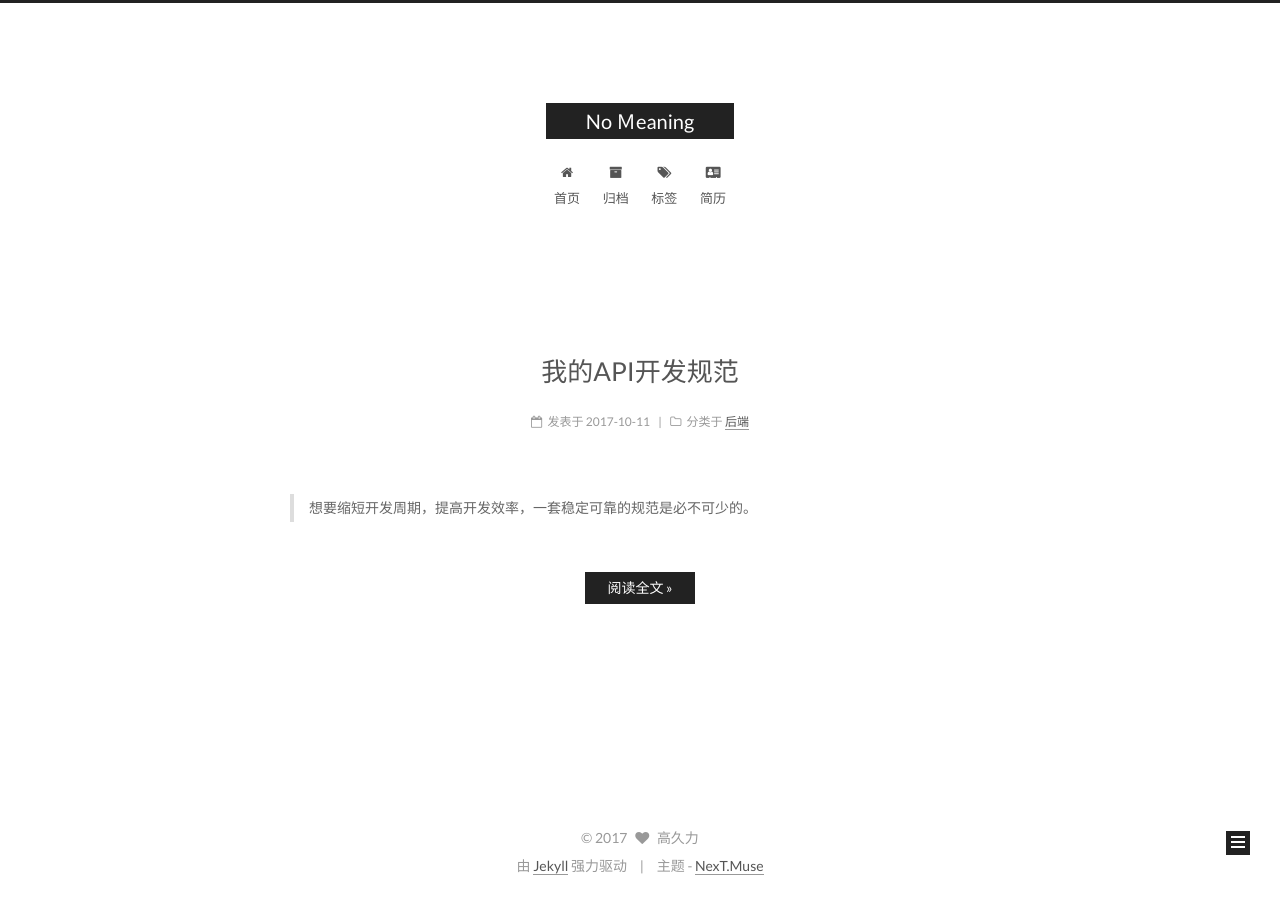
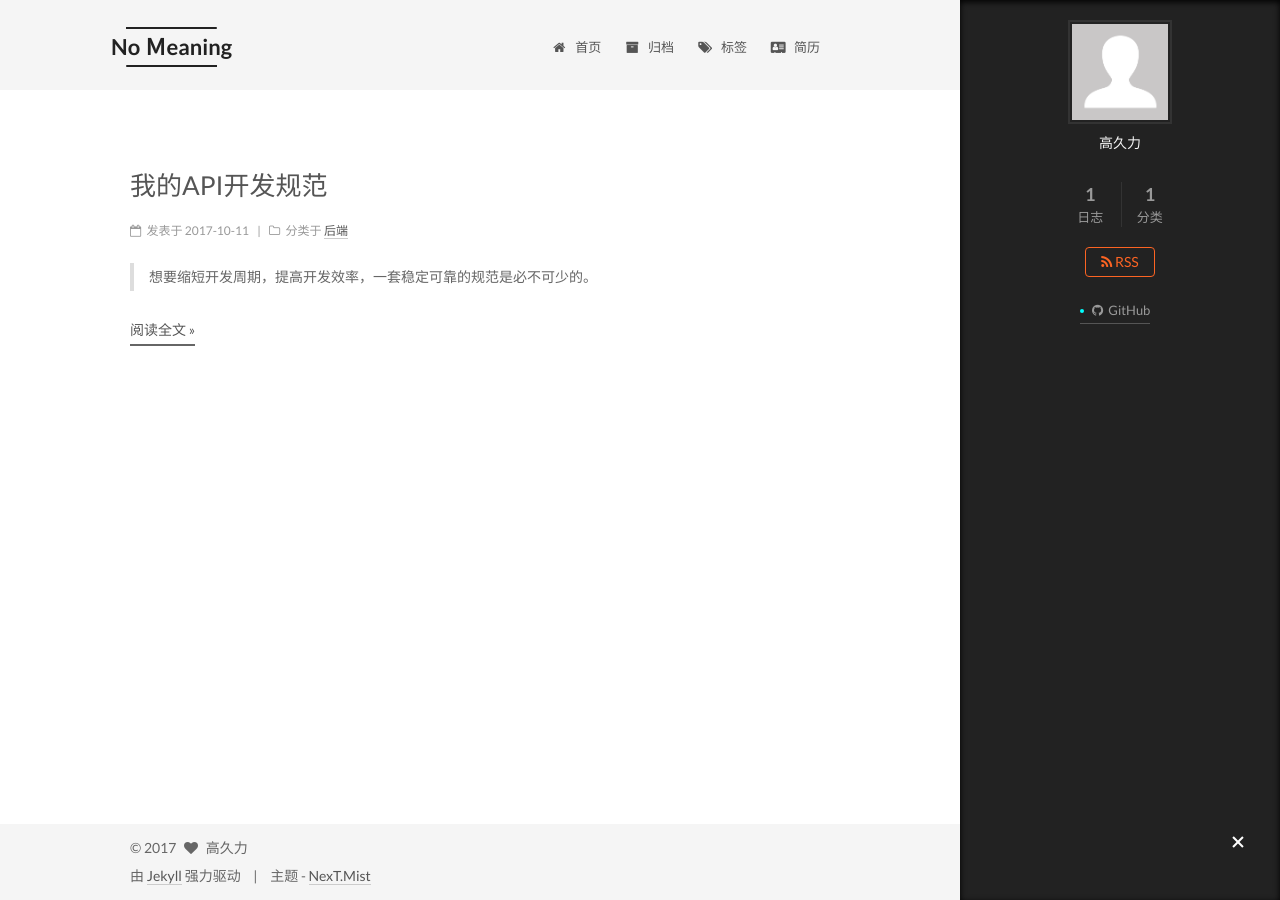
Before and after one commit to wuqiangroy/gaojiuli.github.io, a Jekyll site: the page built from index.html, in a window 1280 px wide. Built offline with Jekyll 4.4.1, drawn with Linux system fonts in a browser that asks for light colours; the list of posts is cut into pages by our own code.

```diff
--- a/_config.yml
+++ b/_config.yml
@@ -153,8 +153,8 @@ menu_icons:
 # ---------------------------------------------------------------
 
 # Schemes
-scheme: Muse
-#scheme: Mist
+#scheme: Muse
+scheme: Mist
 #scheme: Pisces
 
 
@@ -258,16 +258,16 @@ toc:
 
 sidebar:
   # Sidebar Position, available value: left | right
-  position: left
-  #position: right
+  #position: left
+  position: right
 
   # Sidebar Display, available value:
   #  - post    expand on posts automatically. Default.
   #  - always  expand for all pages automatically
   #  - hide    expand only when click on the sidebar toggle icon.
   #  - remove  Totally remove sidebar including sidebar toggle.
-  display: post
-  #display: always
+  #display: post
+  display: always
   #display: hide
   #display: remove
 
@@ -276,7 +276,7 @@ sidebar:
   offset_float: 0
 
   # Back to top in sidebar
-  b2t: false
+  b2t: true
 
   # Scroll percent label in b2t button
   scrollpercent: false
```
